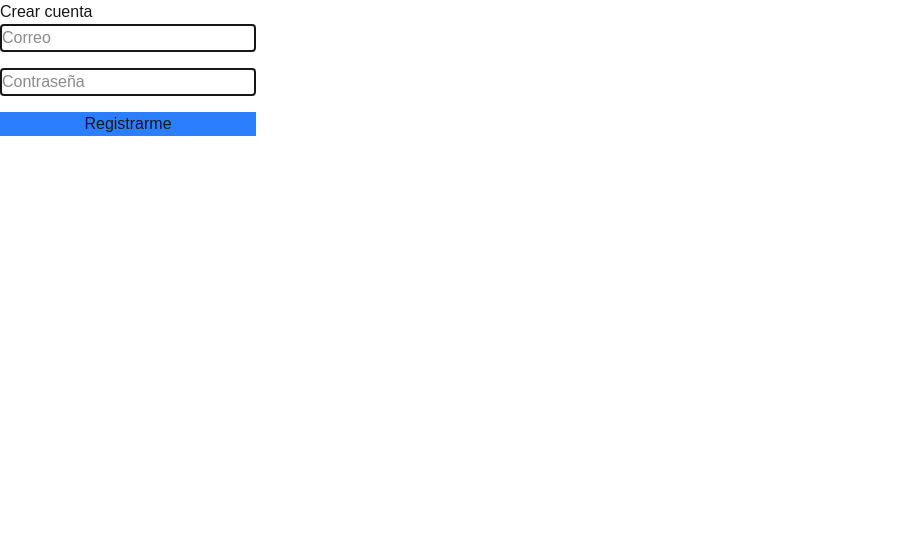
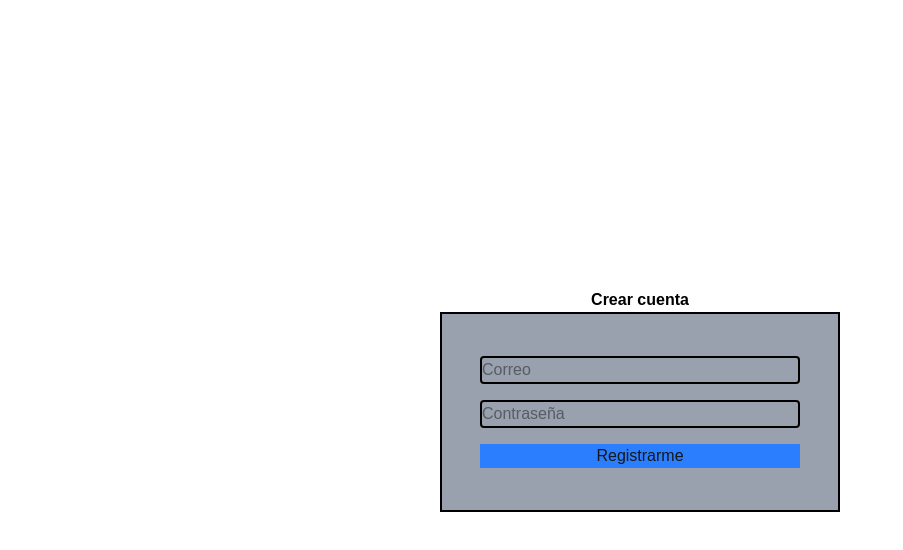
Before and after one commit to AdamRamirezDev/MindNote, a Next.js app: page /Registro in a window 1280 px wide. Shown: the top 550 px of the page, without its empty margins (0-903 px from the left). Built offline with nearby package versions, Linux system fonts and the light colour scheme.

Commit message:
Implementando un poco de diseño y conectando las paginas de registro, login a inicio

```diff
--- a/src/app/Inicio/page.tsx
+++ b/src/app/Inicio/page.tsx
@@ -1,4 +1,5 @@
 import Link from "next/link"
+
 
 export default function Inicio(){
 
@@ -11,7 +12,7 @@ export default function Inicio(){
                         href="/Login"
                         className="text-black w-30 cursor-pointer">Iniciar Sesion</Link>
                     <Link
-                        href="/Login"
+                        href="/Registro"
                         className="bg-blue-500 rounded w-30 cursor-pointer">Registrarse</Link>
                 </div>
             </nav>
@@ -24,7 +25,7 @@ export default function Inicio(){
                         href="/Login"
                         className="bg-blue-500 rounded w-30 cursor-pointer">Iniciar Sesion</Link>
                     <Link
-                        href="/Login"
+                        href="/Registro"
                         className="bg-blue-500 rounded w-30 cursor-pointer">Registrarse</Link>
                 </div>
 
--- a/src/app/Login/page.tsx
+++ b/src/app/Login/page.tsx
@@ -1,21 +1,23 @@
 
+import Link from "next/link"
 import LoginButton from "../components/LoginButton"
 
 export default function Login(){
 
     return(
         <div className="w-full h-screen flex flex-col justify-center items-center bg-white">
-            <div className="w-100 h-100 rounded border-2 border-gray-800 bg-gray-500">
+            <div className="w-100 h-100 flex flex-col justify-center items-center gap-5 rounded border-2 border-gray-800 bg-gray-500">
                 <h1>Iniciar sesion</h1>
-                <form className="flex flex-col ">
+                <form className="flex flex-col">
                     <input type="email" placeholder='Correo electronico' className='w-50 h-10 rounded border-2 border-black'></input>
                     <input type="password" placeholder='Contraseña' className='w-50 h-10 rounded border-2 border-black'></input>
                     <button type="submit" className="w-50 h-10 rounded cursor-pointer bg-blue-500">Entrar</button>
                 </form>
-
-
+                <Link
+                    href="/Registro"
+                    className="text-black w-30 bg cursor-pointer"
+                >Todavia no tienes cuenta ? Registrate</Link>
             </div>
-
         </div>
     )
 
--- a/src/app/Registro/page.tsx
+++ b/src/app/Registro/page.tsx
@@ -2,7 +2,7 @@
 
 import { useState } from "react"
 
-export default function RegisterPage(){
+export default function Registro(){
 
     const [email, setEmail] = useState("");
     const [password, setPassword] = useState("");
@@ -22,18 +22,18 @@ export default function RegisterPage(){
     }
 
     return (
-        <main className="w-full h-screen bg-white">
-            <h1>Crear cuenta</h1>
+        <main className="w-full h-screen bg-white flex flex-col justify-center items-center">
+            <h1 className="text-black font-bold">Crear cuenta</h1>
             <form
             onSubmit={handleSubmit}
-            className="flex flex-col gap-4 w-64">
+            className="flex flex-col justify-center items-center gap-4 w-100 h-50 border-2 bg-gray-400 border-black">
 
                 <input
                     type="email"
                     placeholder="Correo"
                     value={email}
                     onChange={(e) => setEmail(e.target.value)}
-                    className="border-2 rounded"
+                    className="w-80 border-2 rounded border-black"
                 ></input>
 
                 <input
@@ -41,12 +41,12 @@ export default function RegisterPage(){
                     placeholder="Contraseña"
                     value={password}
                     onChange={(e) => setPassword(e.target.value)}
-                    className="border-2 rounded"
+                    className="w-80 border-2 rounded border-black"
                 ></input>
 
                 <button
                 type="submit"
-                className="bg-blue-500 text-whiite"
+                className="w-80 bg-blue-500 text-whiite"
                 >
                     Registrarme
                 </button>
```
